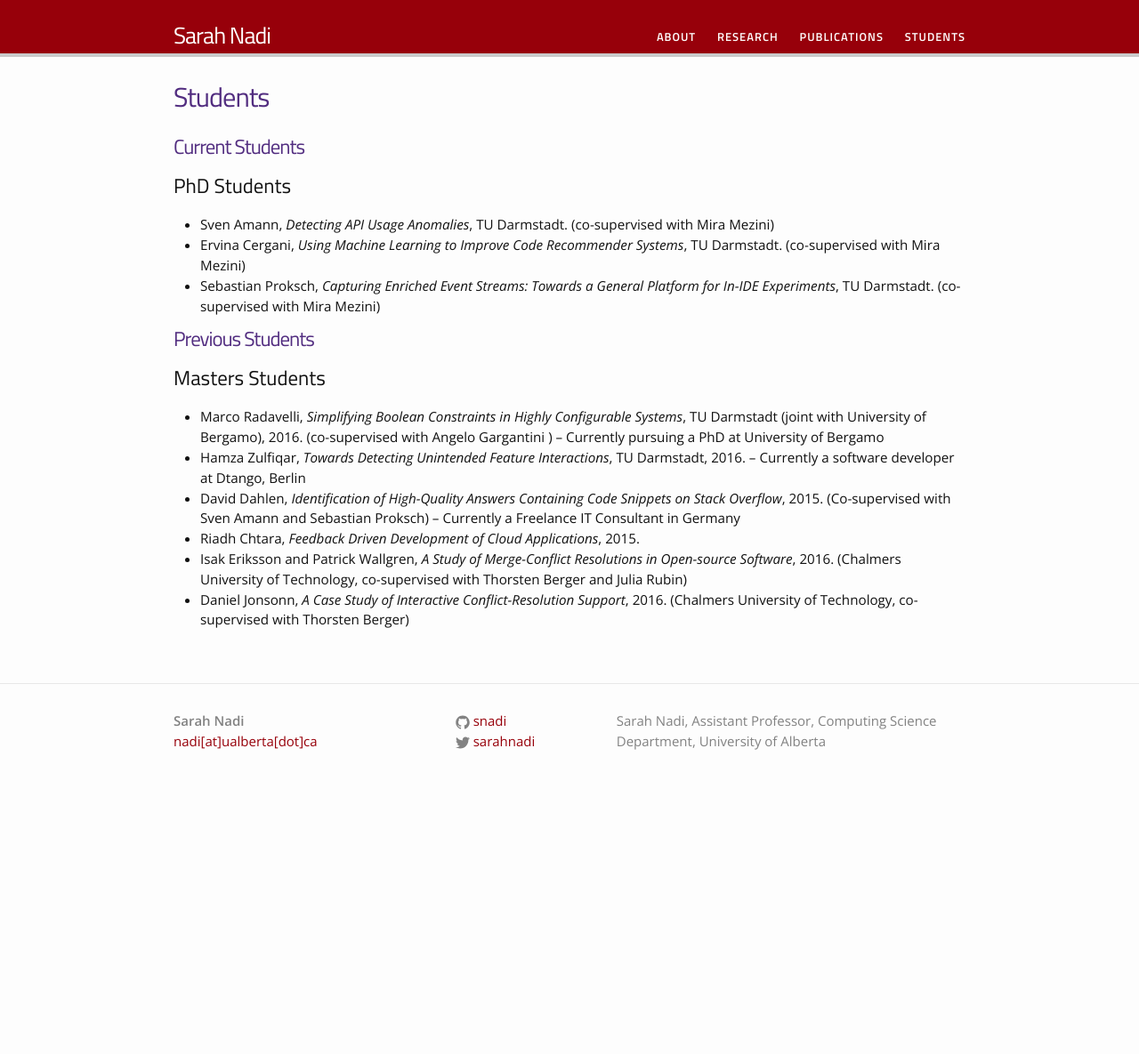
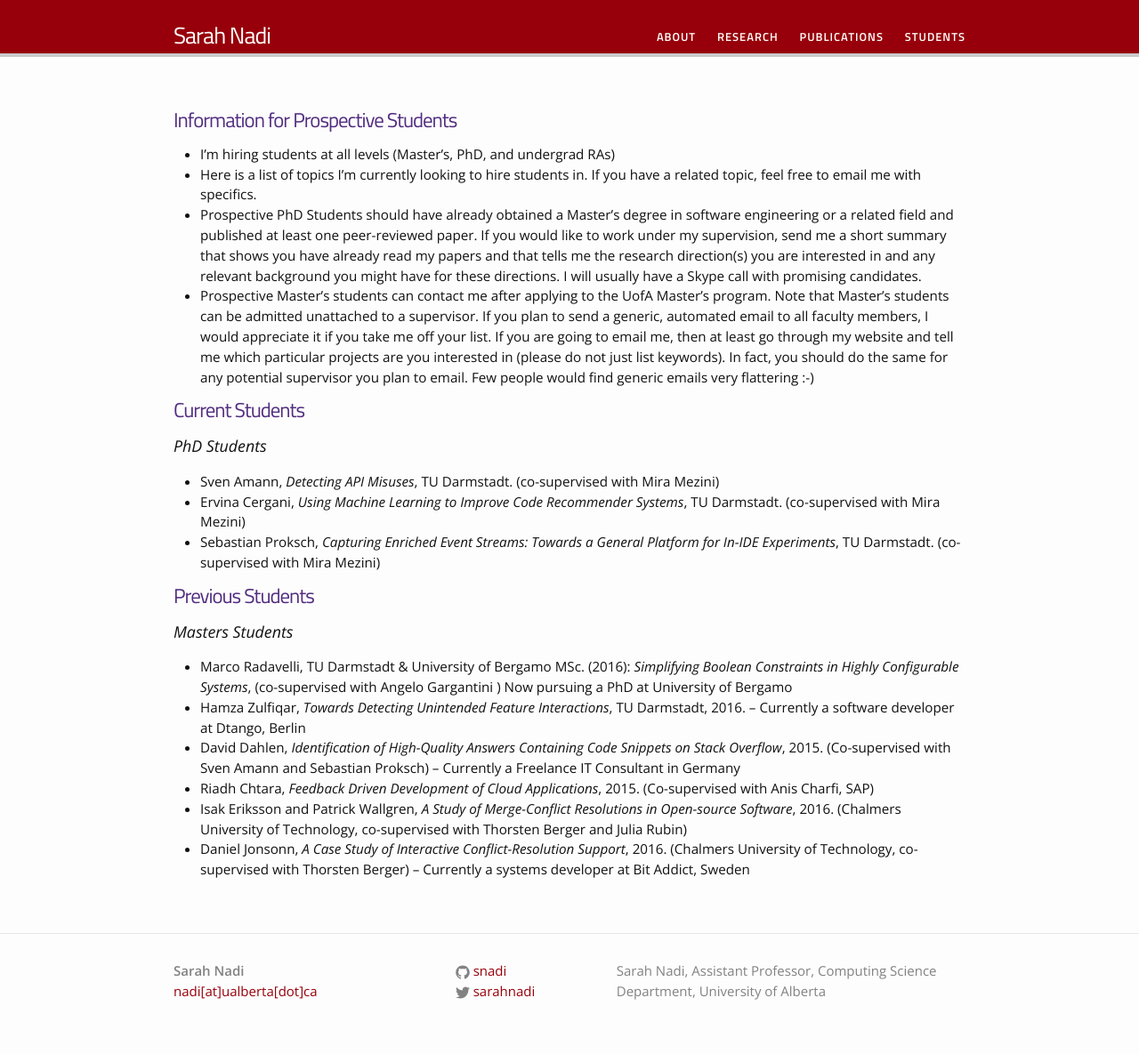
Before and after one commit to snadi/snadi.github.io, a Jekyll site: the page built from pages/students.md, in a window 1280 px wide. Shown: the whole page at 89% size. Built offline with Jekyll 4.4.1, drawn with Linux system fonts in a browser that asks for light colours; before the commit the page ends 904 px from its top, so only the background shows below that.

Commit message:
Add student instructions

```diff
--- a/pages/students.md
+++ b/pages/students.md
@@ -1,22 +1,32 @@
 ---
 layout: page
-title: Students
+title:
 permalink: /students/
 ---
 
+# Information for Prospective Students #
+
+* I'm hiring students at all levels (Master's, PhD, and undergrad RAs)
+* Here is a list of topics I'm currently looking to hire students in. If you have a related topic, feel free to email me with specifics.
+* Prospective PhD Students should have already obtained a Master's degree in software engineering or a related field and published at least one peer-reviewed paper. If you would like to work under my supervision, send me a short summary that shows you have already read my papers and that tells me the research direction(s) you are interested in and any relevant background you might have for these directions. I will usually have a Skype call with promising candidates.
+* Prospective Master's students can contact me after applying to the UofA Master's program. Note that Master's students can be admitted unattached to a supervisor. If you plan to send a generic, automated email to all faculty members, I would appreciate it if you take me off your list. If you are going to email me, then at least go through my website and tell me which particular projects are you interested in (please do not just list keywords). In fact, you should do the same for any potential supervisor you plan to email. Few people would find generic emails very flattering :-)
+
 # Current Students #
 
-## PhD Students ##
-* Sven Amann, <i>Detecting API Usage Anomalies</i>, TU Darmstadt. (co-supervised with Mira Mezini)
+### PhD Students ###
+* Sven Amann, <i>Detecting API Misuses</i>, TU Darmstadt. (co-supervised with Mira Mezini)
 * Ervina Cergani, <i>Using Machine Learning to Improve Code Recommender Systems</i>, TU Darmstadt. (co-supervised with Mira Mezini)
 * Sebastian Proksch, <i>Capturing Enriched Event Streams: Towards a General Platform for In-IDE Experiments</i>, TU Darmstadt. (co-supervised with Mira Mezini)
 
 # Previous Students #
 
-## Masters Students ##
-* Marco Radavelli, <i>Simplifying Boolean Constraints in Highly Configurable Systems</i>, TU Darmstadt (joint with University of Bergamo), 2016. (co-supervised with Angelo Gargantini ) -- Currently pursuing a PhD at University of Bergamo
+### Masters Students ###
+* Marco Radavelli, TU Darmstadt & University of Bergamo
+MSc. (2016): <i>Simplifying Boolean Constraints in Highly Configurable Systems</i>,
+(co-supervised with Angelo Gargantini )
+Now pursuing a PhD at University of Bergamo
 * Hamza Zulfiqar, <i>Towards Detecting Unintended Feature Interactions</i>, TU Darmstadt, 2016. -- Currently a software developer at Dtango, Berlin
 * David Dahlen, <i>Identification of High-Quality Answers Containing Code Snippets on Stack Overflow</i>, 2015. (Co-supervised with Sven Amann and Sebastian Proksch) -- Currently a Freelance IT Consultant in Germany
-* Riadh Chtara, <i>Feedback Driven Development of Cloud Applications</i>, 2015.
+* Riadh Chtara, <i>Feedback Driven Development of Cloud Applications</i>, 2015. (Co-supervised with Anis Charfi, SAP)
 * Isak Eriksson and Patrick Wallgren, <i>A Study of Merge-Conflict Resolutions in Open-source Software</i>, 2016. (Chalmers University of Technology, co-supervised with Thorsten Berger and Julia Rubin)
-* Daniel Jonsonn, <i>A Case Study of Interactive Conflict-Resolution Support</i>, 2016. (Chalmers University of Technology, co-supervised with Thorsten Berger)
+* Daniel Jonsonn, <i>A Case Study of Interactive Conflict-Resolution Support</i>, 2016. (Chalmers University of Technology, co-supervised with Thorsten Berger) -- Currently a systems developer at Bit Addict, Sweden
```
